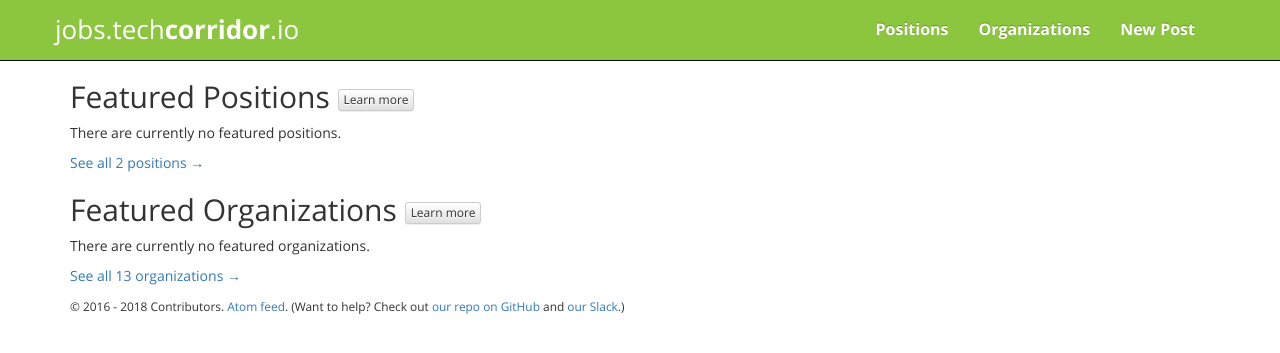
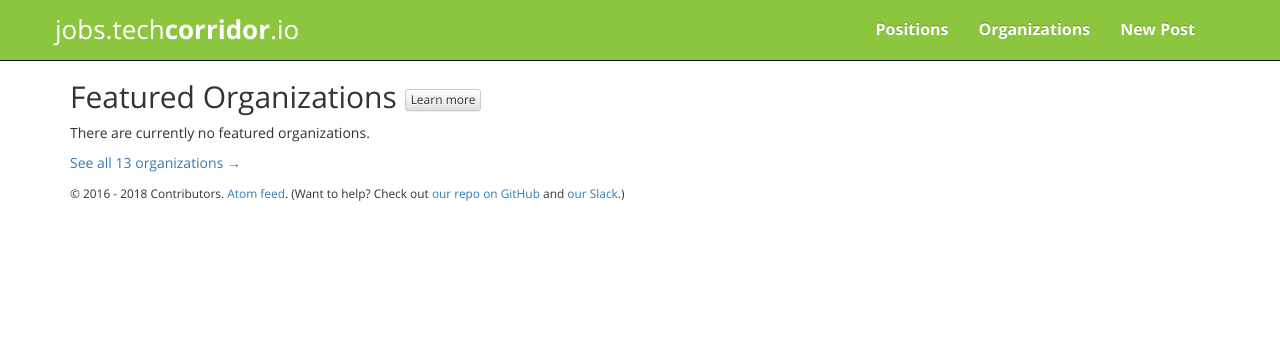
Before and after one commit to techcorridorio/jobs.techcorridor.io, a Jekyll site: the page built from index.html, in a window 1280 px wide. Shown: the top 353 px of the page. Built offline with Jekyll 4.4.1, drawn with Linux system fonts in a browser that asks for light colours.

Commit message:
Don't show featured positions on root

```diff
--- a/index.html
+++ b/index.html
@@ -3,24 +3,21 @@ layout: default
 title: Featured Positions and Organizations
 ---
 
-<h2>
-  Featured Positions
-  <a href="/feature/new?utm_source=tcio_jobs_root_positions" class="btn btn-xs btn-default">Learn more</a>
-</h2>
-
 {% assign featured_positions = site.positions | where: "featured", "true" %}
 
-{% if featured_positions.size == 0 %}
-  <p>There are currently no featured positions.</p>
-{% else %}
+{% unless featured_positions.size == 0 %}
+  <h2>
+    Featured Positions
+    <a href="/feature/new?utm_source=tcio_jobs_root_positions" class="btn btn-xs btn-default">Learn more</a>
+  </h2>
   {% for position in featured_positions %}
     {% include position.html position=position %}
   {% endfor %}
-{% endif %}
 
-<p>
-  <a href="/positions/">See all {{ site.positions.size }} positions &rarr;</a>
-</p>
+  <p>
+    <a href="/positions/">See all {{ site.positions.size }} positions &rarr;</a>
+  </p>
+{% endunless %}
 
 <h2>
   Featured Organizations
```
